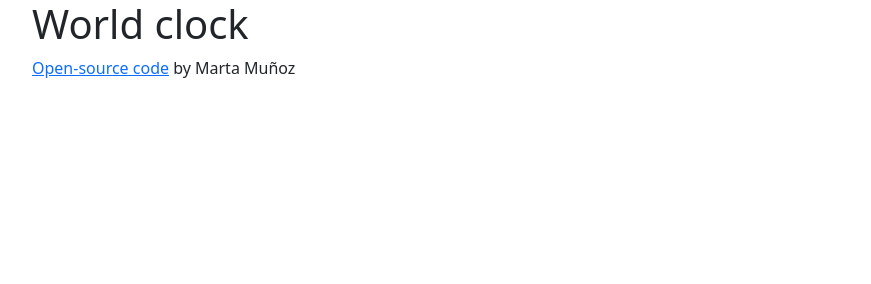
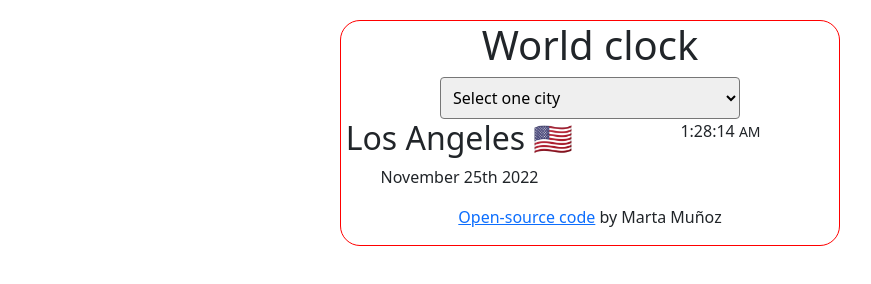
Before and after one commit to martamd-front/world-clock, a plain HTML site: page index.html in a window 1280 px wide. Shown: the whole page, without its empty margins (50-921 px from the left). Drawn offline with nearby package versions, Linux system fonts and the light colour scheme.

Commit message:
Added HTML structure and some CSS

```diff
--- a/css/styles.css
+++ b/css/styles.css
@@ -0,0 +1,17 @@
+body {
+  text-align: center;
+  font-family: Verdana, Geneva, Tahoma, sans-serif;
+}
+.content {
+  max-width: 500px;
+  margin: 20px auto;
+  border: 1px solid red;
+  border-radius: 20px;
+  text-align: center;
+}
+select {
+  width: 300px;
+  padding: 8px;
+  border-radius: 4px;
+  font-size: 18px;
+}
--- a/index.html
+++ b/index.html
@@ -14,8 +14,27 @@
     />
   </head>
   <body>
-    <div class="container">
+    <div class="content">
       <h1>World clock</h1>
+      <form>
+        <select id="cities">
+          <option value="">Select one city</option>
+          <option value="Europe/Paris">Paris 🇫🇷</option>
+          <option value="Asia/Tokyo">Tokyo 🇯🇵</option>
+          <option value="Australia/Sydney">Sydney 🇦🇺</option>
+        </select>
+      </form>
+      <div class="city">
+        <div class="row">
+          <div class="col-xs-12 col-sm-6">
+            <h2>Los Angeles 🇺🇸</h2>
+            <p>November 25th 2022</p>
+          </div>
+          <div class="col-xs-12 col-sm-6" class="time">
+            1:28:14 <small>AM</small>
+          </div>
+        </div>
+      </div>
       <footer>
         <p class="built_by">
           <a href="https://github.com/martamd-front/world-clock" target="_blank"
```
